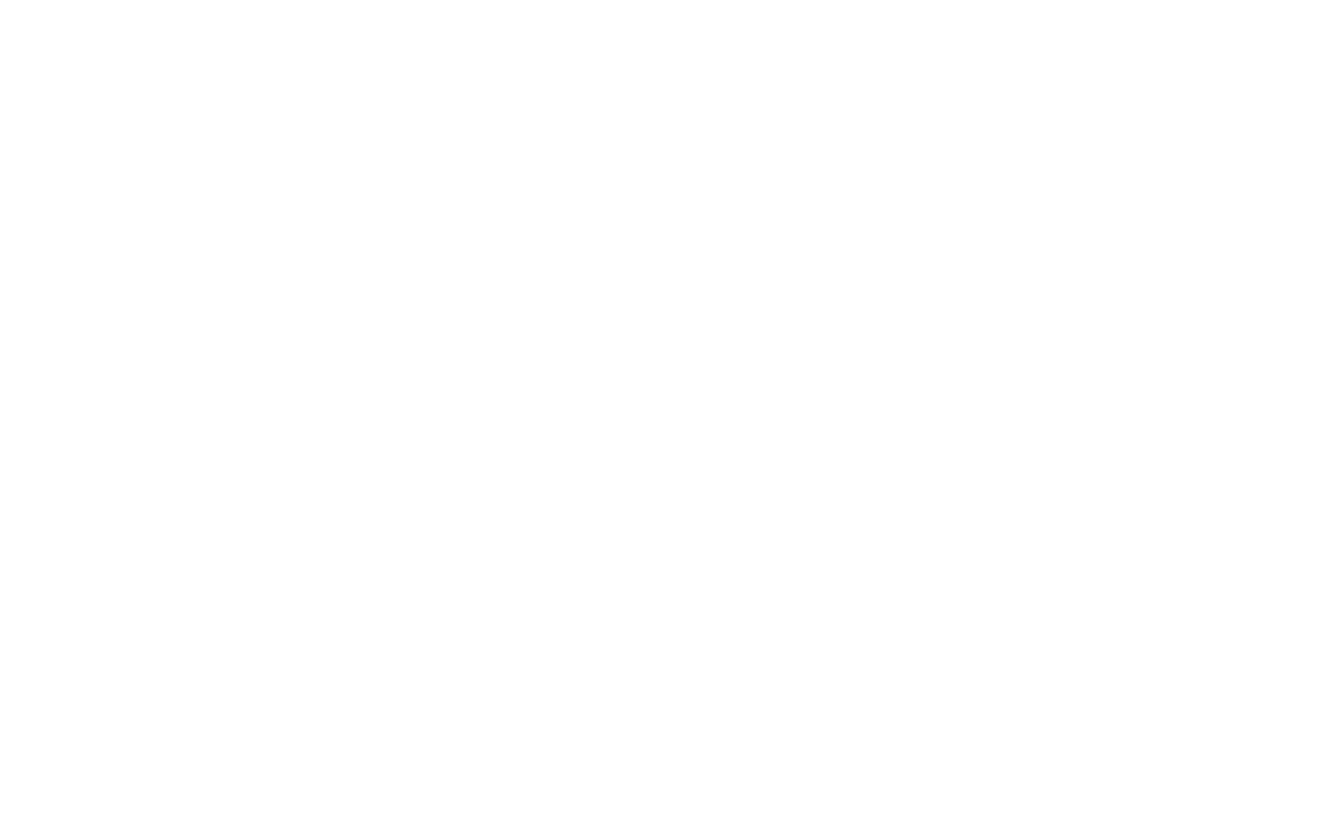
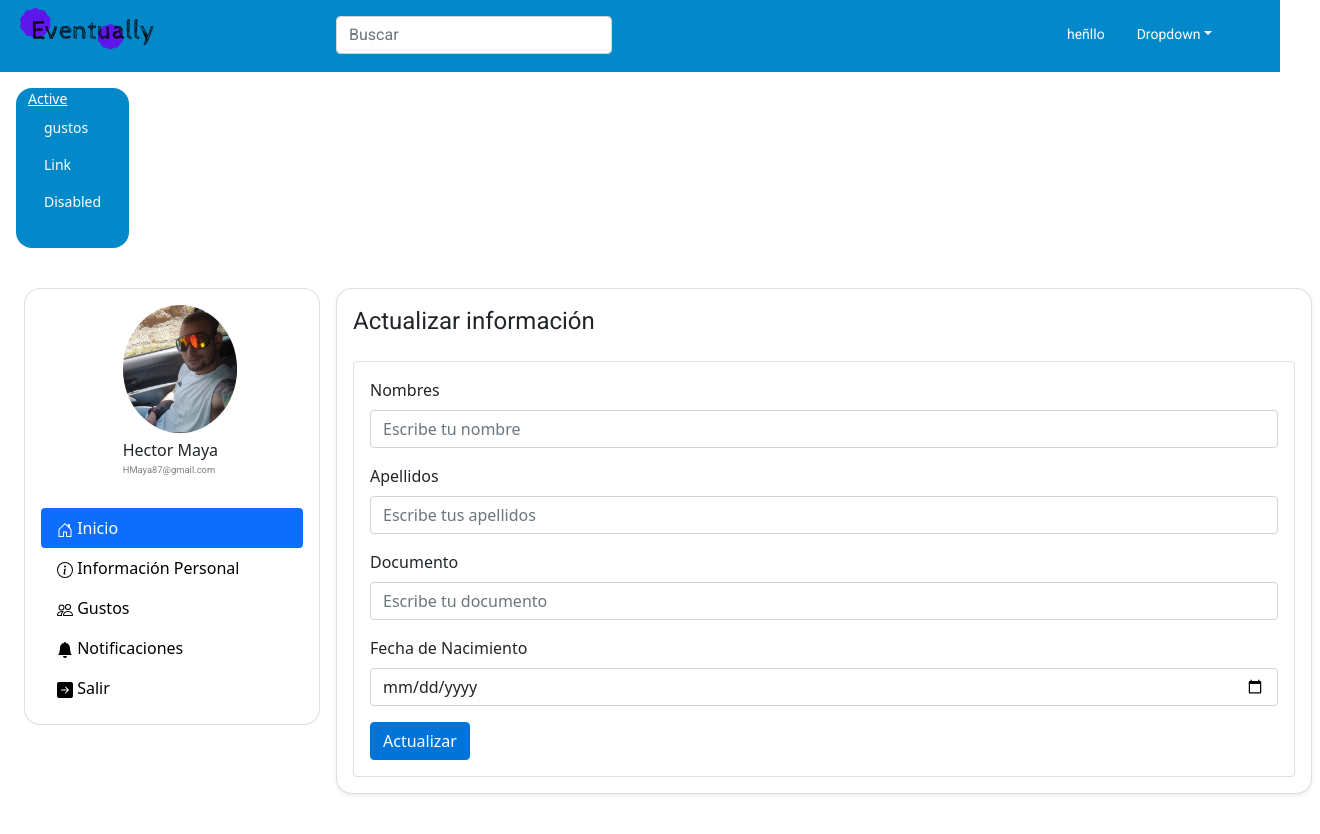
Before and after one commit to Deymoslor/Eventually-SENA, an Angular app: page /settings/settings-account in a window 1280 px wide. Before the commit this address led to /. Shown: the top 834 px of the page, 1320 px wide, since content can reach past the window. Before the commit the page ends 800 px from the top, so only its background shows below. Built offline with nearby package versions, Linux system fonts and the light colour scheme.

Commit message:
Formulario actualización de información

```diff
--- a/src/app/app-routing.module.ts
+++ b/src/app/app-routing.module.ts
@@ -3,6 +3,7 @@
 import { LandingpageComponent } from './landingpage/landingpage.component';
 import { SettingsLikeComponent } from './settings/settings-like/settings-like.component';
 import { SettingsComponent } from './settings/settings.component';
+import { UpdateUserAccountComponent } from './settings/update-user-account/update-user-account.component';
 
 
 const routes: Routes = [
@@ -10,7 +11,7 @@
     path: 'settings', component:SettingsComponent,
     children: [
       {path: 'settings-like', component: SettingsLikeComponent},
-
+      {path: 'settings-account', component: UpdateUserAccountComponent}
     ]
 
   },
--- a/src/app/app.module.ts
+++ b/src/app/app.module.ts
@@ -16,12 +16,13 @@
 import { MainHomeModule } from './main-home/main-home.module';
 import { SettingsComponent } from './settings/settings.component';
 
+
 @NgModule({
   declarations: [
     AppComponent,
     SettingsComponent,
     LandingpageComponent,
-    HeaderComponent,
+    HeaderComponent
   ],
   imports: [
     BrowserModule,
--- a/src/app/login-register/loginn/loginn.component.html
+++ b/src/app/login-register/loginn/loginn.component.html
@@ -1,7 +1,7 @@
 <p>loginn works!</p>
 
 <h1>Iniciar sesión</h1>
-<form [formGroup]="loginForm">
+<form [formGroup]="formularioDeUsuarios">
     <label>Email
         <input type="email" name="email" formControlName="email" >
     </label>
--- a/src/app/login-register/loginn/loginn.component.ts
+++ b/src/app/login-register/loginn/loginn.component.ts
@@ -1,5 +1,5 @@
 import { Component, OnInit } from '@angular/core';
-import { FormGroup, FormControl } from '@angular/forms';
+import { FormGroup, FormControl, FormBuilder } from '@angular/forms';
 import { ServiceService } from '../service/service.service';
 
 @Component({
@@ -9,24 +9,37 @@
 })
 export class LoginnComponent implements OnInit {
 
-  loginForm = new FormGroup({
-    email: new FormControl(''),
-    password: new FormControl('')
-  });
+  // loginForm = new FormGroup({
+  //   email: new FormControl(''),
+  //   password: new FormControl('')
+  // });
 
-  constructor(public servicio:ServiceService) { }
+  formularioDeUsuarios:FormGroup;
+
+  constructor(
+    public servicio:ServiceService,
+    public formulario:FormBuilder
+    ) {
+
+    //Retomamos la información de el formulario.
+    this.formularioDeUsuarios = this.formulario.group({
+      email:[''],
+      password:['']
+    })
+
+   }
 
   ngOnInit(): void {
   }
 
   loginIn():any{
     console.log("Me presionaste ");
-    console.log(this.loginForm.value);
+    console.log(this.formularioDeUsuarios.value);
 
-    this.servicio.Login(this.loginForm.value).subscribe(respuesta=>{
+    this.servicio.Login(this.formularioDeUsuarios.value).subscribe(respuesta=>{
 
       console.log('Se está ejecutando');
-      console.log(this.loginForm.value);
+      console.log(this.formularioDeUsuarios.value);
 
 
     });
--- a/src/app/settings/settings.component.html
+++ b/src/app/settings/settings.component.html
@@ -72,7 +72,7 @@
                                     </li>
 
                                     <li class="nav-item">
-                                        <a class="nav-link text-black" href="#"><svg xmlns="http://www.w3.org/2000/svg " width="16 " height="16 " fill="currentColor " class="bi bi-info-circle " viewBox="0 0 16 16 ">
+                                        <a class="nav-link text-black" routerLink="settings-account"><svg xmlns="http://www.w3.org/2000/svg " width="16 " height="16 " fill="currentColor " class="bi bi-info-circle " viewBox="0 0 16 16 ">
                                             <path d="M8 15A7 7 0 1 1 8 1a7 7 0 0 1 0 14zm0 1A8 8 0 1 0 8 0a8 8 0 0 0 0 16z "/>
                                             <path d="m8.93 6.588-2.29.287-.082.38.45.083c.294.07.352.176.288.469l-.738 3.468c-.194.897.105 1.319.808 1.319.545 0 1.178-.252 1.465-.598l.088-.416c-.2.176-.492.246-.686.246-.275 0-.375-.193-.304-.533L8.93
                                     6.588zM9 4.5a1 1 0 1 1-2 0 1 1 0 0 1 2 0z "/>
--- a/src/app/settings/settings.routing.module.ts
+++ b/src/app/settings/settings.routing.module.ts
@@ -3,12 +3,14 @@
 import { Routes, RouterModule } from '@angular/router';
 import { SettingsComponent } from './settings.component';
 import { SettingsLikeComponent } from './settings-like/settings-like.component';
+import { UpdateUserAccountComponent } from './update-user-account/update-user-account.component';
 
 const routes: Routes = [
   {
     path: 'settings', component:SettingsComponent,
     children: [
       {path: 'settings-like', component: SettingsLikeComponent},
+      // {path: 'settings-account', component: UpdateUserAccountComponent}
     ]
   }
 ]
--- /dev/null
+++ b/src/app/settings/update-user-account/update-user-account.component.html
@@ -0,0 +1,56 @@
+
+<div class="col-12 col-lg-9 p-2 changeLikes ">
+    <article class="cards1 card h-200 shadow-sm">
+        <div class="card-body">
+            <div>
+                <h1 class="m-0 h1">Actualizar información</h1><br>
+            </div>
+            <div class="card ">
+                <div class="card-body">
+                    <form>
+                        <!-- Nombre -->
+                        <div class="mb-3">
+                          <label class="form-label">Nombres</label>
+                          <input required type="text"
+                            class="form-control" formControlName="name" aria-describedby="helpId" placeholder="Escribe tu nombre">
+                        </div>
+
+                        <!-- Apellidos -->
+                        <div class="mb-3">
+                            <label class="form-label">Apellidos</label>
+                            <input required type="text"
+                              class="form-control" formControlName="lastName" aria-describedby="helpId" placeholder="Escribe tus apellidos">
+                        </div>
+
+                        <!-- Documento -->
+                        <div class="mb-3">
+                            <label class="form-label">Documento</label>
+                            <input required type="text"
+                              class="form-control" formControlName="Document" aria-describedby="helpId" placeholder="Escribe tu documento">
+                          </div>
+
+                        <!-- fechaNacimiento -->
+                        <div class="mb-3">
+                            <label class="form-label">Fecha de Nacimiento</label>
+                            <input required type="date"
+                              class="form-control" formControlName="bornDate" aria-describedby="helpId" placeholder="Escribe tu fecha de nacimiento">
+                          </div>
+
+                        <!-- Email -->
+                        <!-- <div class="mb-3">
+                          <label for="" class="form-label">Correo</label>
+                          <input required type="email"
+                            class="form-control" formControlName="correo" aria-describedby="helpId" placeholder="Escribe tu correo">
+                        </div> -->
+
+                        <div class="btn-group" role="group">
+                            <button type="submit" class="btn btn-primary">Actualizar</button>
+                            <!-- <button type="button" routerLink="/listar-empleado/" class="btn btn-primary">Cancelar</button> -->
+                        </div>
+
+                    </form>
+                </div>
+            </div>
+        </div>
+    </article>
+</div>
--- /dev/null
+++ b/src/app/settings/update-user-account/update-user-account.component.scss
@@ -0,0 +1,38 @@
+.cards1 {
+    border-radius: 1rem;
+}
+
+.nameUser {
+    padding-top: 0.5rem;
+}
+
+.mailUser {
+    color: gray;
+}
+
+.nav-pills {
+    width: auto;
+}
+
+.changeLikes {
+    width: 62rem;
+    padding: 1rem;
+    padding-right: 1rem;
+    height: 28.5rem;
+}
+
+.selectNewLikes {
+    label {
+        border-radius: 14rem;
+    }
+    select {
+        border-radius: 14rem;
+    }
+    option {
+        text-align: center;
+    }
+}
+
+.btnChangeLikes {
+    margin-top: 5rem;
+}
--- /dev/null
+++ b/src/app/settings/update-user-account/update-user-account.component.ts
@@ -0,0 +1,15 @@
+import { Component, OnInit } from '@angular/core';
+
+@Component({
+  selector: 'app-update-user-account',
+  templateUrl: './update-user-account.component.html',
+  styleUrls: ['./update-user-account.component.scss']
+})
+export class UpdateUserAccountComponent implements OnInit {
+
+  constructor() { }
+
+  ngOnInit(): void {
+  }
+
+}
```
Also changed, not shown: src/app/settings/settings.module.ts (+5 -3 lines), 1 other file (tests, documents, lock files or other folders).
